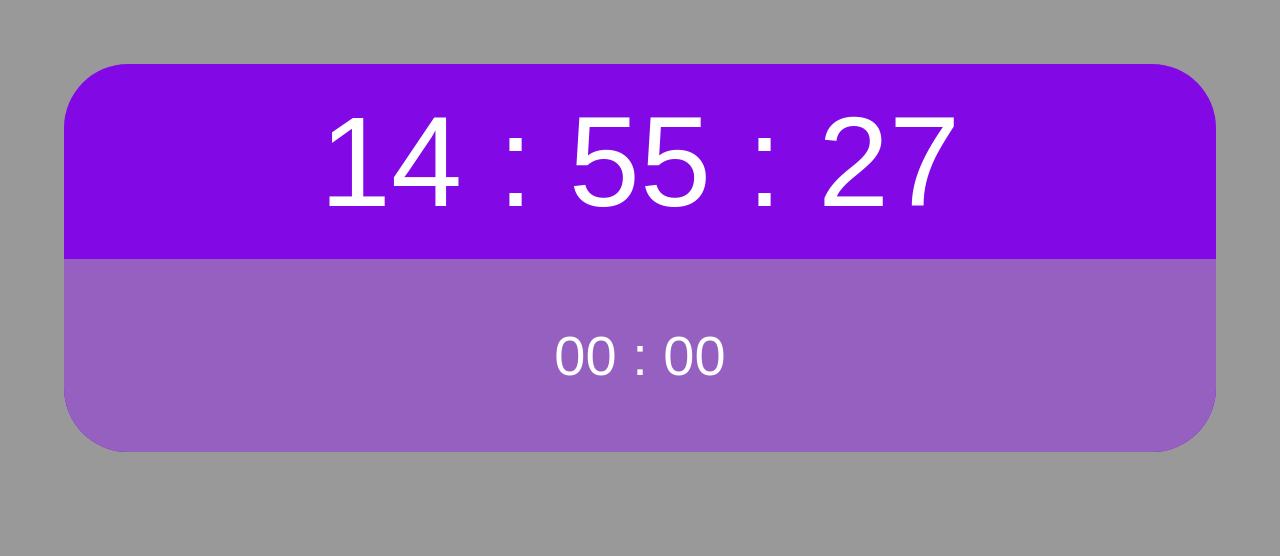
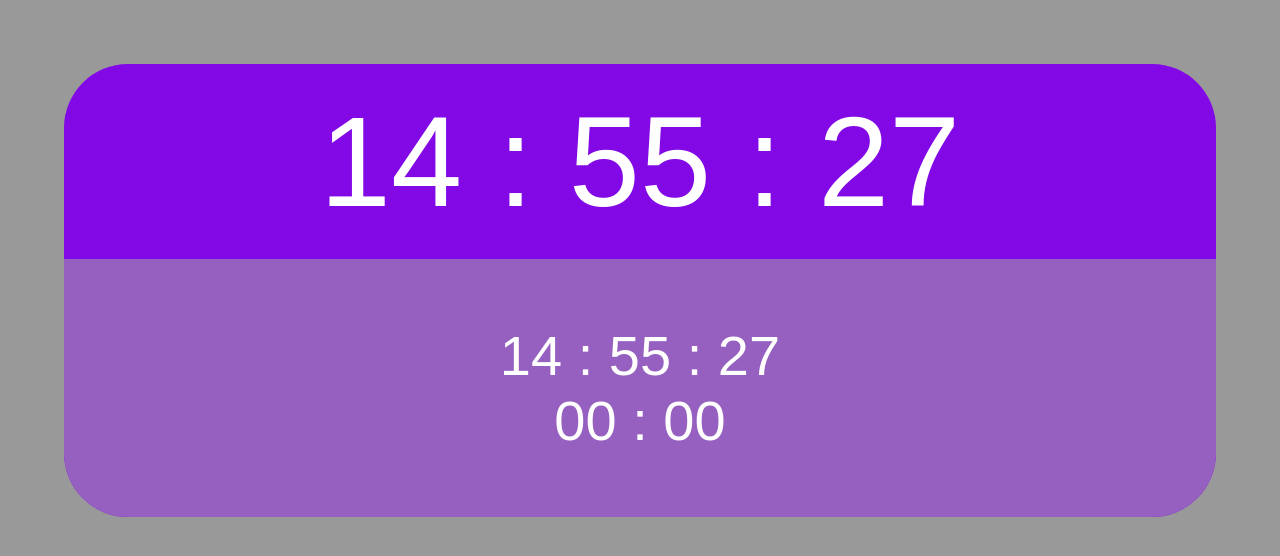
Before and after one commit to Noricea/Countdown, a plain HTML site: page index.html in a window 1280 px wide. Drawn offline with Linux system fonts and the light colour scheme.

Commit message:
added stuff

```diff
--- a/index.html
+++ b/index.html
@@ -9,16 +9,21 @@
         <link rel="manifest" href="manifest.json">
         <link rel="icon" href="images/logo192.png">
 
+        <style>
+            p {
+                background-image: url("images/bg_fox1.png");
+            }
+        </style>
     </head>
     <body>
         <div class="timer">
             <div class="showCurrentDate"></div>
+            <div class="showTargetTime"></div>
             <div class="showRemainingTime">
                 <span class="timerPart timerPartHours">00</span>
                 <span class="timerPart">:</span>
                <span class="timerPart timerPartMinutes">00</span>
             </div>
-            <div class="showTargetTime"></div>
         </div>
         <script src="src/index.js" type="module"></script>
     </body>
--- a/src/index.js
+++ b/src/index.js
@@ -1,4 +1,5 @@
 import cDatePart from "./cDatePart.js";
+import showTargetTime from "./showTargetTime.js";
 
 if ("serviceWorker" in navigator){
     navigator.serviceWorker.register("sw.js").then(registration => {
@@ -13,3 +14,7 @@ if ("serviceWorker" in navigator){
 new cDatePart(
     document.querySelector(".showCurrentDate")
 );
+
+new showTargetTime(
+    document.querySelector(".showTargetTime")
+);
--- a/src/master.css
+++ b/src/master.css
@@ -33,7 +33,9 @@ body {
     color: inherit;
     text-align: center;
     font-size: 56px;
-    padding-top: 64px;
+    padding-bottom: 64px;
+    border-bottom-left-radius: inherit;
+    border-bottom-right-radius: inherit;
     background: #9560c0;
 }
 
@@ -43,8 +45,6 @@ body {
     color: inherit;
     text-align: center;
     font-size: 56px;
-    padding-bottom: 64px;
-    border-bottom-left-radius: inherit;
-    border-bottom-right-radius: inherit;
+    padding-top: 64px;
     background: #9560c0;
 }
--- a/src/showTargetTime.js
+++ b/src/showTargetTime.js
@@ -0,0 +1,36 @@
+export default class showTargetTime {
+    constructor(root){
+        root.innerHTML = showTargetTime.getHTML();
+
+        this.el = {
+            hours: root.querySelector(".tDatePartHours"),
+            minutes: root.querySelector(".tDatePartMinutes"),
+            seconds: root.querySelector(".tDatePartSeconds")
+        }
+
+        this.interval = null;
+        this.remainingSeconds = 60;
+
+        setInterval(() => { this.updateInterfaceTime(), 1000 });
+    }
+
+    updateInterfaceTime(){
+        const hours = new Date().getHours();
+        const minutes = new Date().getMinutes();
+        const seconds = new Date().getSeconds();
+
+        this.el.hours.textContent = hours.toString().padStart(2, "0");
+        this.el.minutes.textContent = minutes.toString().padStart(2, "0");
+        this.el.seconds.textContent = seconds.toString().padStart(2, "0");
+    }
+
+    static getHTML(){
+        return `
+        <span class="tDatePart tDatePartHours">00</span>
+        <span class="tDatePart">:</span>
+        <span class="tDatePart tDatePartMinutes">00</span>
+        <span class="tDatePart">:</span>
+        <span class="tDatePart tDatePartSeconds">00</span>
+        `;
+    }
+}
```
Also changed, not shown: images/bg_fox1.png (added).
